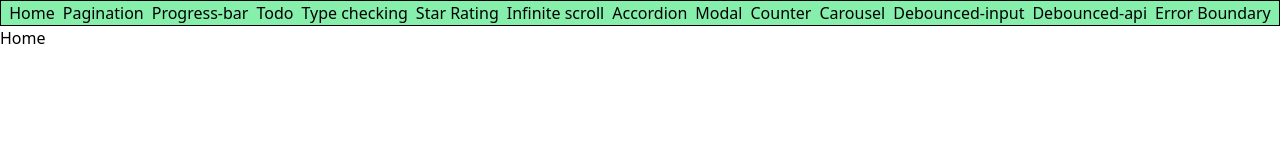
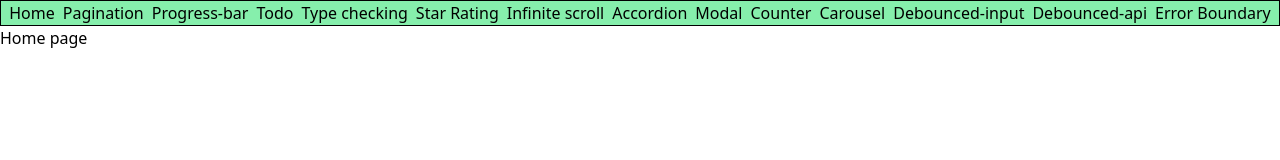
Before and after one commit to rohitraj896/react-machine-coding, a React (Create React App) app: page / in a window 1280 px wide. Shown: the top 160 px of the page. Built offline with nearby package versions, Linux system fonts and the light colour scheme.

Commit message:
Protected Route

```diff
--- a/src/App.js
+++ b/src/App.js
@@ -13,6 +13,7 @@ import Carousel from "./components/Carousel/Carousel";
 import InputSearchDebounce from "./components/InputSearchDebounce/InputSearchDebounce";
 import DebouncedApi from "./components/DebouncedAPI/DebouncedApi";
 import ErrorBoundaryComponent from "./components/ErrorBoundary/ErrorBoundaryComponent";
+import ProtectedRoute from "./components/ProtectedRoute";
 
 function App() {
   return (
@@ -37,25 +38,32 @@ function App() {
         <BrowserRouter>
           <Routes>
             <Route path="/" element={<Home />}></Route>
+            <Route
+              path="/error-boundary"
+              element={<ErrorBoundaryComponent />}
+            ></Route>
+
+            <Route element={<ProtectedRoute />}>
               <Route path="/pagination" element={<Pagination />}></Route>
               <Route path="/progress-bar" element={<ProgressBar />}></Route>
               <Route path="/todo" element={<Todo />}></Route>
               <Route path="/type-checking" element={<TypeChecking />}></Route>
               <Route path="/star-rating" element={<StarRating />}></Route>
-            <Route path="/infinite-scroll" element={<InfiniteScroll />}></Route>
+              <Route
+                path="/infinite-scroll"
+                element={<InfiniteScroll />}
+              ></Route>
               <Route path="/accordion" element={<Accordion />}></Route>
               <Route path="/modal" element={<ModalComponent />}></Route>
               <Route path="/counter" element={<Counter />}></Route>
               <Route path="/carousel" element={<Carousel />}></Route>
-            <Route
-              path="/error-boundary"
-              element={<ErrorBoundaryComponent />}
-            ></Route>
+
               <Route
                 path="/debounced-input"
                 element={<InputSearchDebounce />}
               ></Route>
               <Route path="/debounced-api" element={<DebouncedApi />}></Route>
+            </Route>
           </Routes>
         </BrowserRouter>
       </div>
--- a/src/components/Home/Home.js
+++ b/src/components/Home/Home.js
@@ -1,5 +1,9 @@
 const Home = () => {
-  return <div>Home</div>;
+  return (
+    <div>
+      <h1>Home page</h1>
+    </div>
+  );
 };
 
 export default Home;
--- /dev/null
+++ b/src/components/ProtectedRoute.js
@@ -0,0 +1,8 @@
+import { Navigate, Outlet } from "react-router-dom";
+
+const ProtectedRoute = () => {
+  const isAuthenticated = true;
+  return <div>{isAuthenticated ? <Outlet /> : <Navigate to="/" />}</div>;
+};
+
+export default ProtectedRoute;
```
Lines whose indentation alone changed are shown as unchanged.
